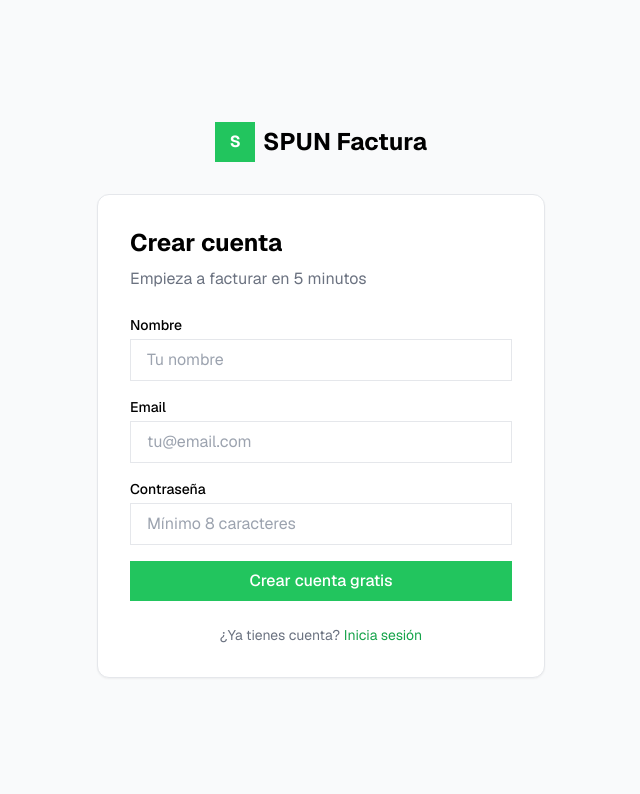
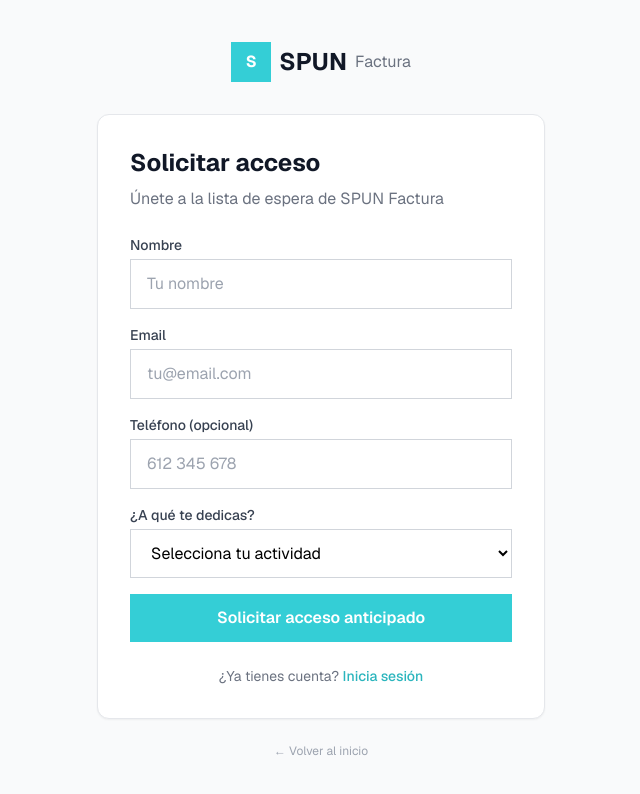
Before and after one commit to Homedomeapp/spun-factura-mvp, a Next.js app: page /auth/registro in a window 1280 px wide. Shown: the top 794 px of the page, without its empty margins (319-959 px from the left). Built offline with nearby package versions, Linux system fonts and the light colour scheme.

Commit message:
Update page.tsx

```diff
--- a/app/auth/registro/page.tsx
+++ b/app/auth/registro/page.tsx
@@ -4,62 +4,85 @@
   return (
     <div className="min-h-screen bg-gray-50 flex items-center justify-center p-4">
       <div className="w-full max-w-md">
+        {/* Logo */}
         <div className="text-center mb-8">
           <Link href="/" className="inline-flex items-center gap-2">
-            <div className="w-10 h-10 bg-spun-500 rounded-lg flex items-center justify-center">
+            <div className="w-10 h-10 bg-[#34CED6] rounded-lg flex items-center justify-center">
               <span className="text-white font-bold">S</span>
             </div>
-            <span className="font-bold text-2xl">SPUN Factura</span>
+            <span className="font-bold text-2xl text-gray-900">SPUN</span>
+            <span className="text-gray-500">Factura</span>
           </Link>
         </div>
 
-        <div className="bg-white p-8 rounded-xl border shadow-sm">
-          <h1 className="text-2xl font-bold mb-2">Crear cuenta</h1>
-          <p className="text-gray-500 mb-6">Empieza a facturar en 5 minutos</p>
+        {/* Form */}
+        <div className="bg-white p-8 rounded-xl border border-gray-200 shadow-sm">
+          <h1 className="text-2xl font-bold text-gray-900 mb-2">Solicitar acceso</h1>
+          <p className="text-gray-500 mb-6">Únete a la lista de espera de SPUN Factura</p>
 
           <form className="space-y-4">
             <div>
-              <label className="block text-sm font-medium mb-1">Nombre</label>
+              <label className="block text-sm font-medium text-gray-700 mb-1">Nombre</label>
               <input
                 type="text"
-                className="w-full px-4 py-2 border rounded-lg focus:ring-2 focus:ring-spun-500 focus:border-spun-500 outline-none"
+                className="w-full px-4 py-3 border border-gray-300 rounded-lg focus:ring-2 focus:ring-[#34CED6] focus:border-[#34CED6] outline-none transition-colors"
                 placeholder="Tu nombre"
               />
             </div>
 
             <div>
-              <label className="block text-sm font-medium mb-1">Email</label>
+              <label className="block text-sm font-medium text-gray-700 mb-1">Email</label>
               <input
                 type="email"
-                className="w-full px-4 py-2 border rounded-lg focus:ring-2 focus:ring-spun-500 focus:border-spun-500 outline-none"
+                className="w-full px-4 py-3 border border-gray-300 rounded-lg focus:ring-2 focus:ring-[#34CED6] focus:border-[#34CED6] outline-none transition-colors"
                 placeholder="tu@email.com"
               />
             </div>
 
             <div>
-              <label className="block text-sm font-medium mb-1">Contraseña</label>
+              <label className="block text-sm font-medium text-gray-700 mb-1">Teléfono (opcional)</label>
               <input
-                type="password"
-                className="w-full px-4 py-2 border rounded-lg focus:ring-2 focus:ring-spun-500 focus:border-spun-500 outline-none"
-                placeholder="Mínimo 8 caracteres"
+                type="tel"
+                className="w-full px-4 py-3 border border-gray-300 rounded-lg focus:ring-2 focus:ring-[#34CED6] focus:border-[#34CED6] outline-none transition-colors"
+                placeholder="612 345 678"
               />
             </div>
 
-            <Link
-              href="/dashboard"
-              className="w-full bg-spun-500 text-white py-2 rounded-lg hover:bg-spun-600 font-medium block text-center"
+            <div>
+              <label className="block text-sm font-medium text-gray-700 mb-1">¿A qué te dedicas?</label>
+              <select className="w-full px-4 py-3 border border-gray-300 rounded-lg focus:ring-2 focus:ring-[#34CED6] focus:border-[#34CED6] outline-none transition-colors bg-white">
+                <option value="">Selecciona tu actividad</option>
+                <option value="albanil">Albañilería / Obra</option>
+                <option value="electricista">Electricidad</option>
+                <option value="fontanero">Fontanería</option>
+                <option value="pintor">Pintura</option>
+                <option value="carpintero">Carpintería</option>
+                <option value="reformas">Reformas integrales</option>
+                <option value="climatizacion">Climatización</option>
+                <option value="jardineria">Jardinería</option>
+                <option value="otro">Otro</option>
+              </select>
+            </div>
+
+            <button
+              type="submit"
+              className="w-full bg-[#34CED6] hover:bg-[#2BB5BD] text-white py-3 rounded-lg font-semibold transition-colors"
             >
-              Crear cuenta gratis
-            </Link>
+              Solicitar acceso anticipado
+            </button>
           </form>
 
           <p className="text-center text-sm text-gray-500 mt-6">
             ¿Ya tienes cuenta?{" "}
-            <Link href="/auth/login" className="text-spun-600 hover:underline">
+            <Link href="/auth/login" className="text-[#2BB5BD] hover:underline font-medium">
               Inicia sesión
             </Link>
           </p>
         </div>
+
+        <p className="text-center text-xs text-gray-400 mt-6">
+          <Link href="/" className="hover:text-gray-600">← Volver al inicio</Link>
+        </p>
       </div>
     </div>
   );
```
